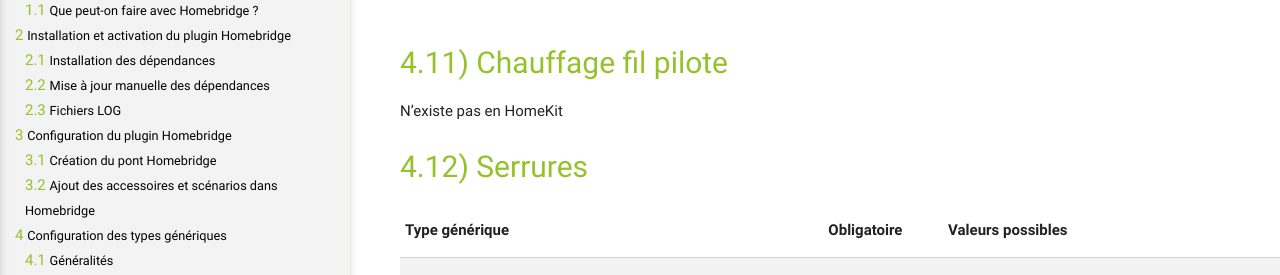
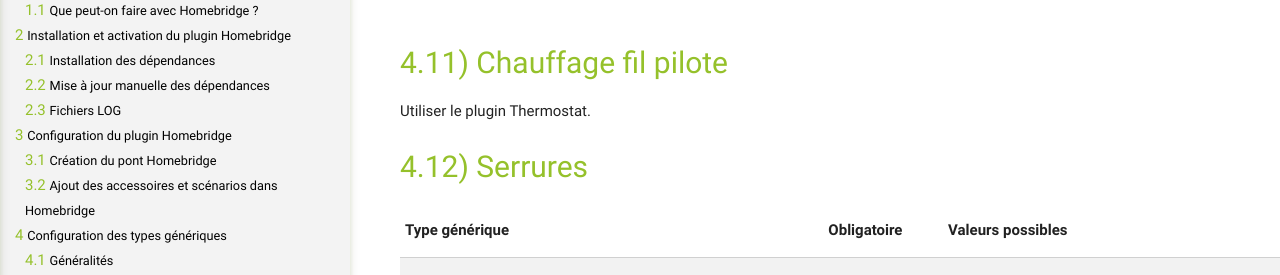
Before and after one commit to NebzHB/jeedom_docs, a Jekyll site: the page built from plugins/homebridge/fr_FR/index.md, in a window 1280 px wide and 900 px high, scrolled down 16425 px. Shown: the part 158-433 px from the top of the window. Built offline with Jekyll 4.4.1, drawn with Linux system fonts in a browser that asks for light colours.

Commit message:
Update index.md

```diff
--- a/plugins/homebridge/fr_FR/index.md
+++ b/plugins/homebridge/fr_FR/index.md
@@ -322,7 +322,7 @@
 Chauffage fil pilote
 ---------------------
 
-N’existe pas en HomeKit
+Utiliser le plugin Thermostat.
 
 Serrures
 --------
```
